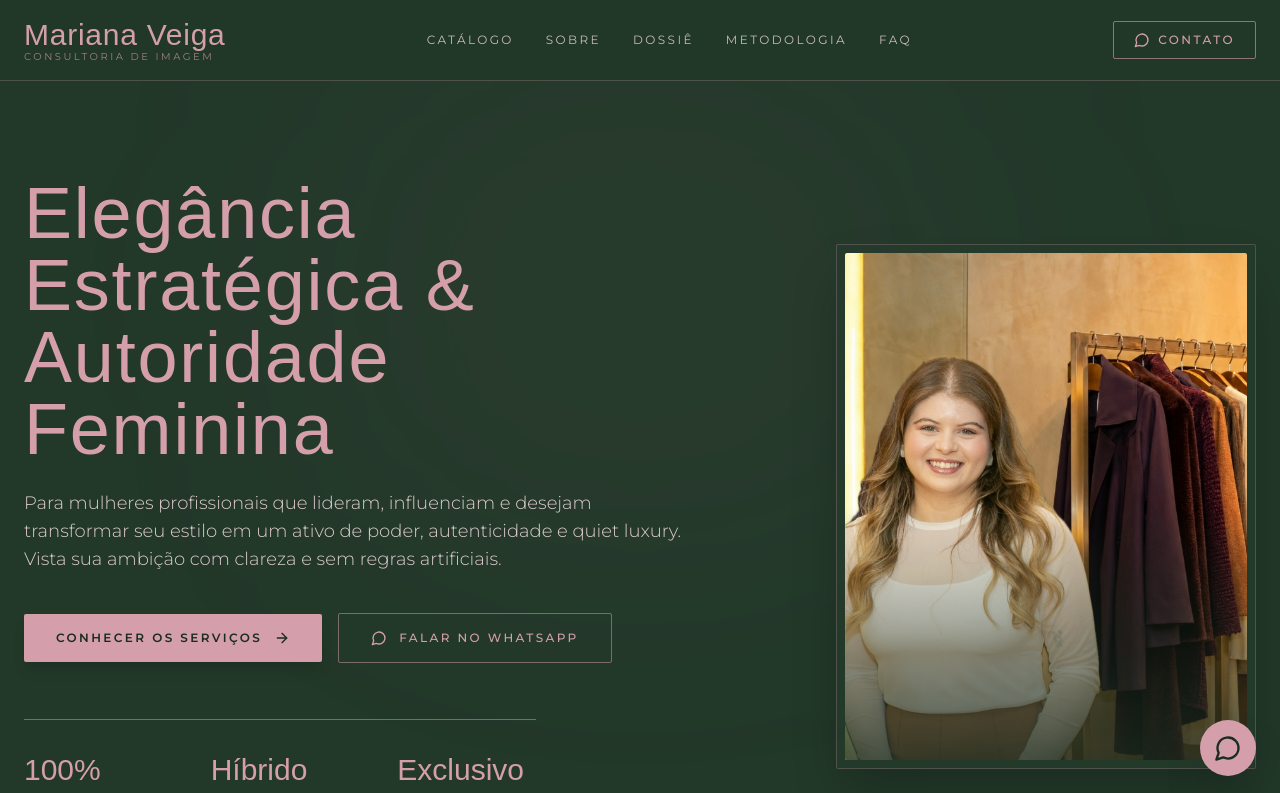
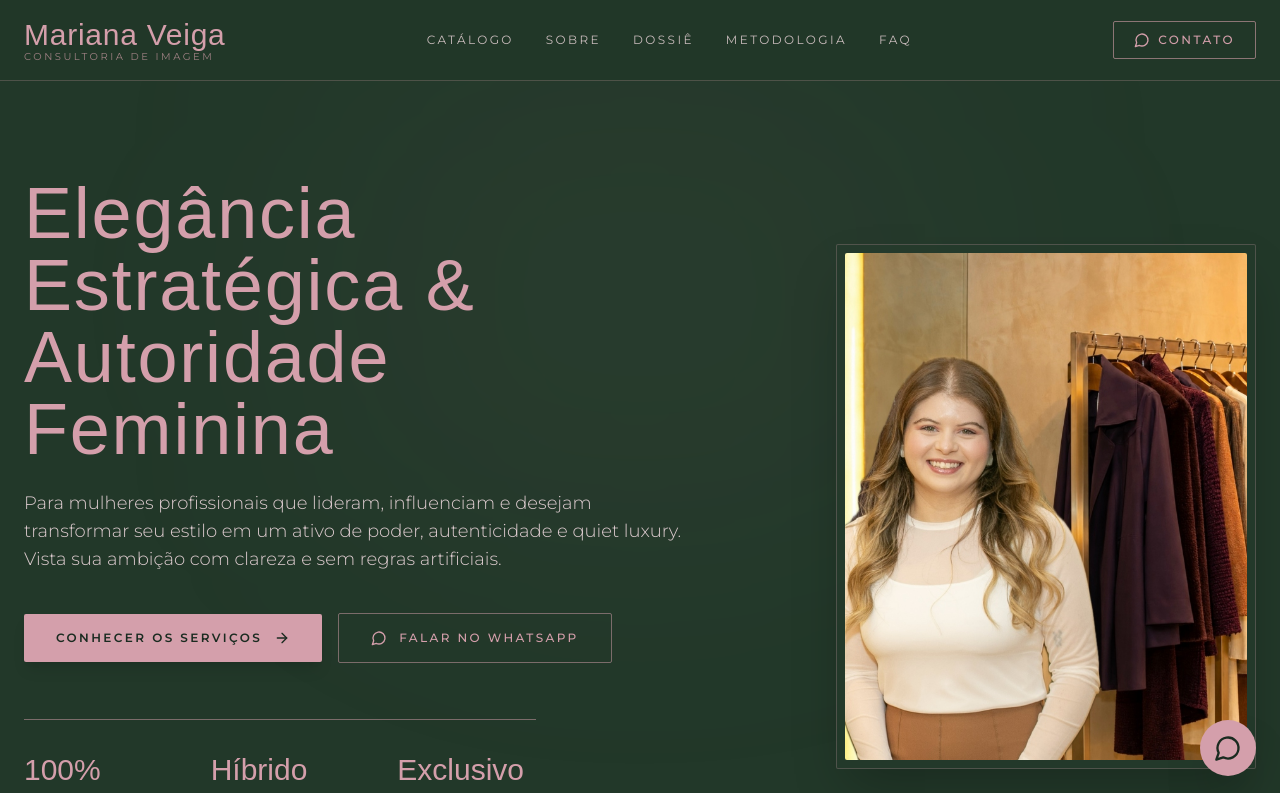
Before and after one commit to Emerson018/marina-veiga, a Next.js app: page / in a window 1280 px wide. Shown: the top 793 px of the page. Built offline with nearby package versions, Linux system fonts and the light colour scheme; a web font is replaced by a local one.

Commit message:
fix(hero): remove dark green fade-out overlay from hero image

```diff
--- a/src/components/Hero.tsx
+++ b/src/components/Hero.tsx
@@ -96,10 +96,6 @@ export default function Hero() {
                 sizes="(max-width: 768px) 100vw, 420px"
                 className="object-cover object-top hover:scale-[1.02] transition-transform duration-500"
               />
-              <div
-                className="absolute inset-0 bg-gradient-to-t from-forest-deep/80 via-transparent to-transparent pointer-events-none"
-                aria-hidden="true"
-              />
             </div>
           </div>
         </div>
```
